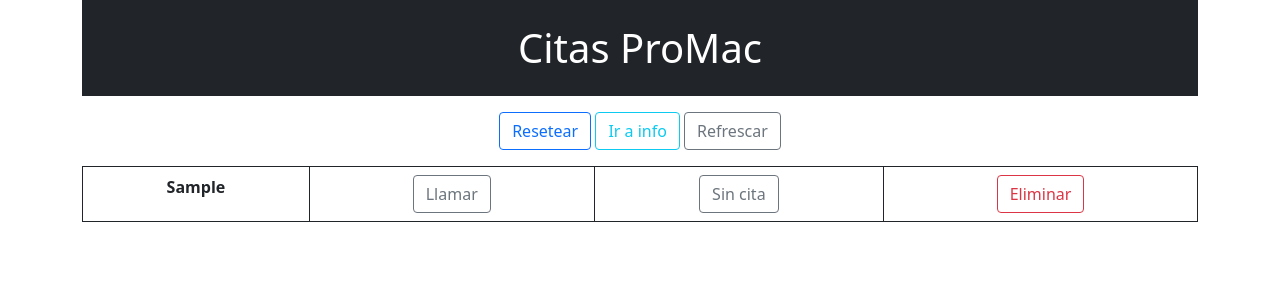
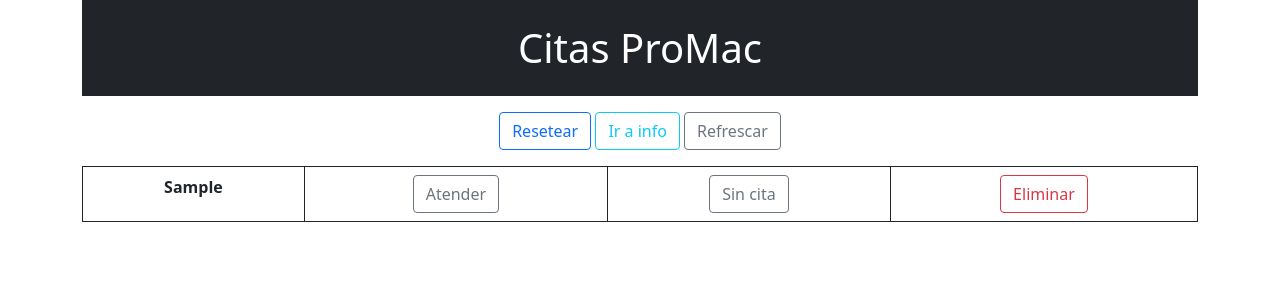
Before and after one commit to adrian2405/sin_cita, a PHP site: page / in a window 1280 px wide. Shown: the top 300 px of the page. Run offline with PHP 8.4, Linux system fonts and the light colour scheme; tables that the repository leaves empty or names only in its code hold one stand-in row (values such as "Sample post"); some libraries are stand-ins or nearby versions.

Commit message:
improveds

```diff
--- a/index.php
+++ b/index.php
@@ -62,8 +62,8 @@
 
                 <!-- Pendiente modificar botones para que envíen las variables a info.php -->
 
-                <td><input type='button' name="hora" id="hora" value="Llamar" class='btn btn-outline-secondary'/></td>
-                <td><button type='button' name="sincita" class='btn btn-outline-secondary' data-bs-toggle='modal' data-bs-target='#exampleModal' data-bs-whatever='Sin cita por orden de llegada'>Sin cita</button></td>
+                <td><button type='button' class='btn btn-outline-secondary'>Atender</button></td>
+                <td><button type='button' class='btn btn-outline-secondary'>Sin cita</button></td>
                 <td><a class="btn btn-outline-danger" href="borrar.php? id=<?php echo $row["id"];?>"> Eliminar</a></td>
             </tr>
         <?php
```
